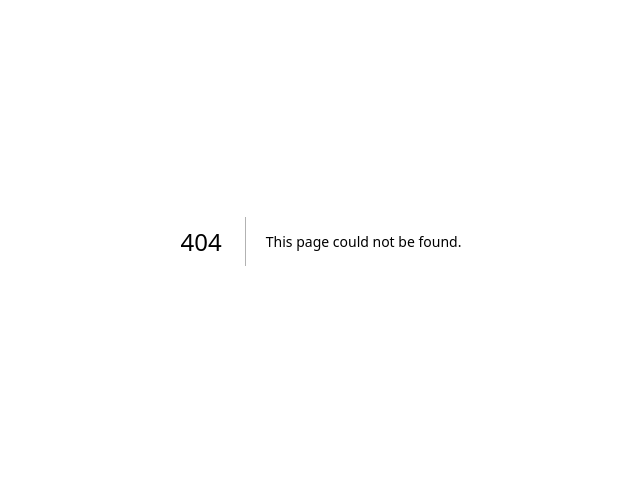
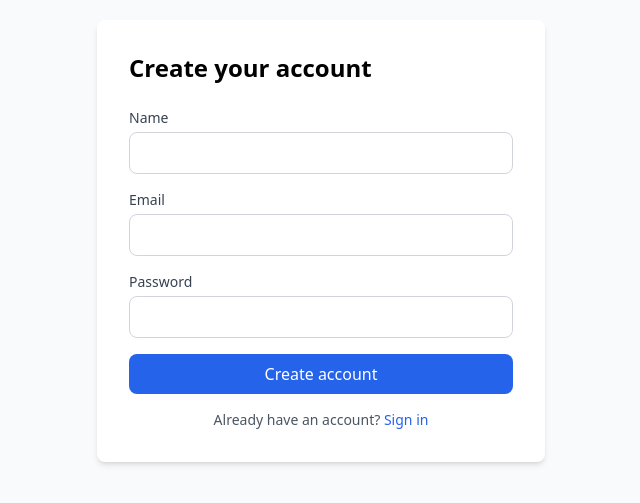
Before and after one commit to Amirshahzad422/PulseChat, a Next.js app in the folder apps/dashboard/: page /signup in a window 1280 px wide. Before the commit this address had no page. Shown: the part 159-662 px from the top of the page, without its empty margins (319-959 px from the left). Built offline with nearby package versions, Linux system fonts and the light colour scheme; no server answers.

Commit message:
feat: add login and signup pages with supabase auth

```diff
--- /dev/null
+++ b/apps/dashboard/app/(auth)/layout.tsx
@@ -0,0 +1,13 @@
+export default function AuthLayout({
+  children,
+}: {
+  children: React.ReactNode
+}) {
+  return (
+    <div className="flex min-h-screen items-center justify-center bg-gray-50">
+      <div className="w-full max-w-md rounded-lg bg-white p-8 shadow-md">
+        {children}
+      </div>
+    </div>
+  )
+}
--- /dev/null
+++ b/apps/dashboard/app/(auth)/login/page.tsx
@@ -0,0 +1,76 @@
+'use client'
+
+import { useState } from 'react'
+import { useRouter } from 'next/navigation'
+import { createClient } from '@/lib/supabase/client'
+import Link from 'next/link'
+
+export default function LoginPage() {
+  const [email, setEmail] = useState('')
+  const [password, setPassword] = useState('')
+  const [error, setError] = useState<string | null>(null)
+  const [loading, setLoading] = useState(false)
+  const router = useRouter()
+  const supabase = createClient()
+
+  const handleLogin = async (e: React.FormEvent) => {
+    e.preventDefault()
+    setLoading(true)
+    setError(null)
+
+    const { error } = await supabase.auth.signInWithPassword({
+      email,
+      password,
+    })
+
+    if (error) {
+      setError(error.message)
+      setLoading(false)
+    } else {
+      router.push('/dashboard')
+      router.refresh()
+    }
+  }
+
+  return (
+    <div>
+      <h1 className="mb-6 text-2xl font-bold">Sign in to PulseChat</h1>
+      <form onSubmit={handleLogin} className="space-y-4">
+        <div>
+          <label className="block text-sm font-medium text-gray-700">Email</label>
+          <input
+            type="email"
+            value={email}
+            onChange={(e) => setEmail(e.target.value)}
+            className="mt-1 block w-full rounded-lg border border-gray-300 px-3 py-2 focus:border-blue-500 focus:outline-none"
+            required
+          />
+        </div>
+        <div>
+          <label className="block text-sm font-medium text-gray-700">Password</label>
+          <input
+            type="password"
+            value={password}
+            onChange={(e) => setPassword(e.target.value)}
+            className="mt-1 block w-full rounded-lg border border-gray-300 px-3 py-2 focus:border-blue-500 focus:outline-none"
+            required
+          />
+        </div>
+        {error && <p className="text-sm text-red-600">{error}</p>}
+        <button
+          type="submit"
+          disabled={loading}
+          className="w-full rounded-lg bg-blue-600 px-4 py-2 text-white hover:bg-blue-700 disabled:opacity-50"
+        >
+          {loading ? 'Signing in...' : 'Sign in'}
+        </button>
+      </form>
+      <p className="mt-4 text-center text-sm text-gray-600">
+        Don't have an account?{' '}
+        <Link href="/signup" className="text-blue-600 hover:underline">
+          Sign up
+        </Link>
+      </p>
+    </div>
+  )
+}
--- /dev/null
+++ b/apps/dashboard/app/(auth)/signup/page.tsx
@@ -0,0 +1,116 @@
+'use client'
+
+import { useState } from 'react'
+import { useRouter } from 'next/navigation'
+import { createClient } from '@/lib/supabase/client'
+import Link from 'next/link'
+
+export default function SignupPage() {
+  const [email, setEmail] = useState('')
+  const [password, setPassword] = useState('')
+  const [name, setName] = useState('')
+  const [error, setError] = useState<string | null>(null)
+  const [loading, setLoading] = useState(false)
+  const router = useRouter()
+  const supabase = createClient()
+
+  const handleSignup = async (e: React.FormEvent) => {
+    e.preventDefault()
+    setLoading(true)
+    setError(null)
+
+    // 1. Create auth user
+    const { data: authData, error: authError } = await supabase.auth.signUp({
+      email,
+      password,
+    })
+
+    if (authError) {
+      setError(authError.message)
+      setLoading(false)
+      return
+    }
+
+    // 2. Create account
+    const { data: account, error: accountError } = await supabase
+      .from('accounts')
+      .insert({ name, email })
+      .select()
+      .single()
+
+    if (accountError) {
+      setError(accountError.message)
+      setLoading(false)
+      return
+    }
+
+    // 3. Link user to account as owner
+    const { error: staffError } = await supabase.from('staff').insert({
+      account_id: account.id,
+      user_id: authData.user!.id,
+      name,
+      role: 'owner',
+    })
+
+    if (staffError) {
+      setError(staffError.message)
+      setLoading(false)
+      return
+    }
+
+    router.push('/dashboard')
+    router.refresh()
+  }
+
+  return (
+    <div>
+      <h1 className="mb-6 text-2xl font-bold">Create your account</h1>
+      <form onSubmit={handleSignup} className="space-y-4">
+        <div>
+          <label className="block text-sm font-medium text-gray-700">Name</label>
+          <input
+            type="text"
+            value={name}
+            onChange={(e) => setName(e.target.value)}
+            className="mt-1 block w-full rounded-lg border border-gray-300 px-3 py-2 focus:border-blue-500 focus:outline-none"
+            required
+          />
+        </div>
+        <div>
+          <label className="block text-sm font-medium text-gray-700">Email</label>
+          <input
+            type="email"
+            value={email}
+            onChange={(e) => setEmail(e.target.value)}
+            className="mt-1 block w-full rounded-lg border border-gray-300 px-3 py-2 focus:border-blue-500 focus:outline-none"
+            required
+          />
+        </div>
+        <div>
+          <label className="block text-sm font-medium text-gray-700">Password</label>
+          <input
+            type="password"
+            value={password}
+            onChange={(e) => setPassword(e.target.value)}
+            className="mt-1 block w-full rounded-lg border border-gray-300 px-3 py-2 focus:border-blue-500 focus:outline-none"
+            required
+          />
+        </div>
+        {error && <p className="text-sm text-red-600">{error}</p>}
+        <button
+          type="submit"
+          disabled={loading}
+          className="w-full rounded-lg bg-blue-600 px-4 py-2 text-white hover:bg-blue-700 disabled:opacity-50"
+        >
+          {loading ? 'Creating account...' : 'Create account'}
+        </button>
+      </form>
+      <p className="mt-4 text-center text-sm text-gray-600">
+        Already have an account?{' '}
+        <Link href="/login" className="text-blue-600 hover:underline">
+          Sign in
+        </Link>
+      </p>
+    </div>
+  )
+}
```
